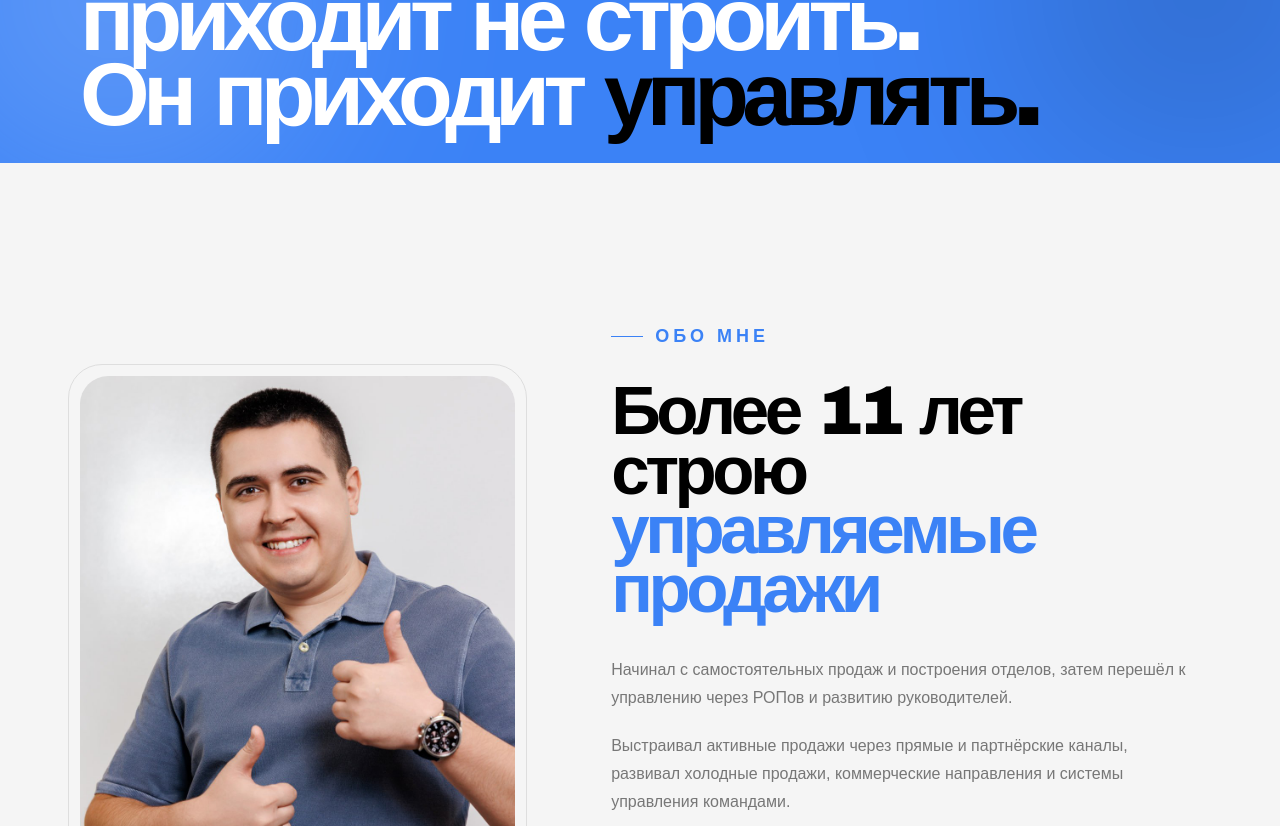
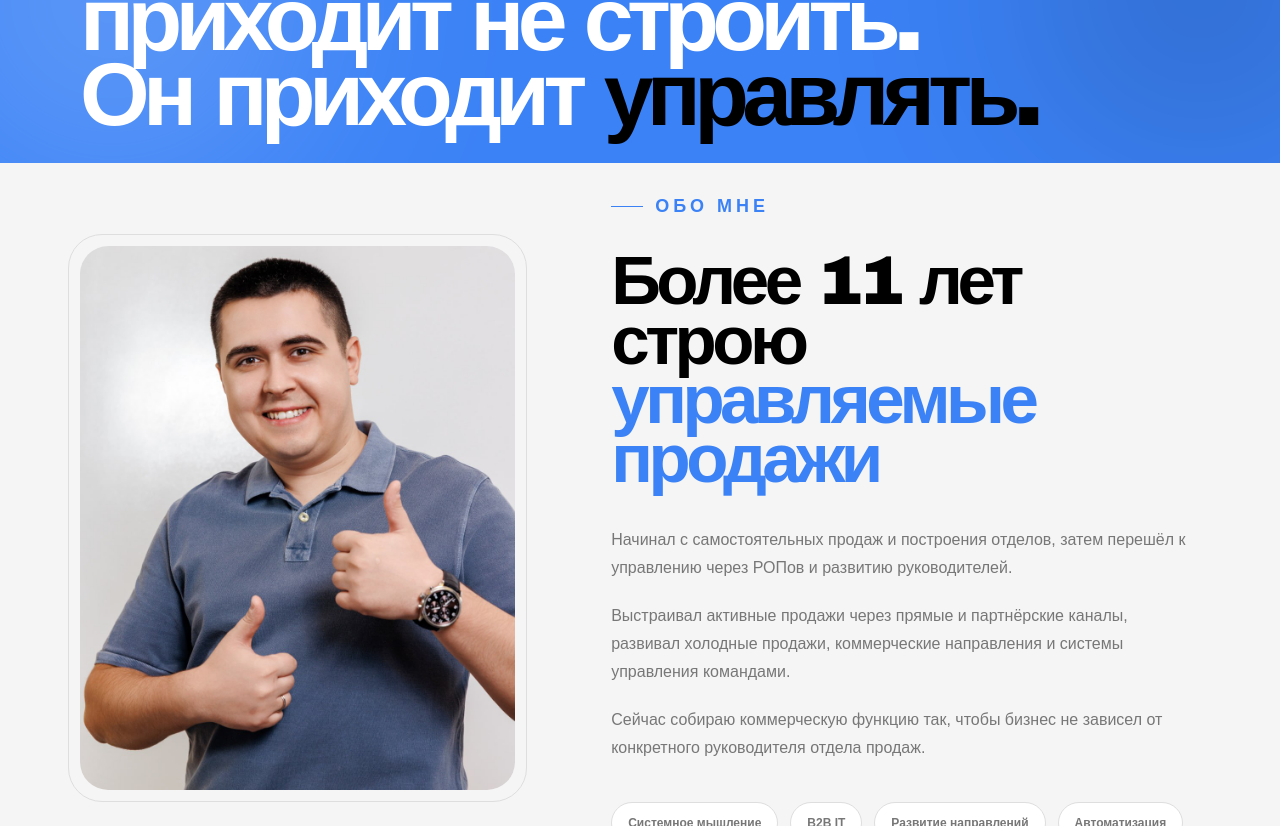
Before and after one commit to d92da/salesunit, a Next.js app: page / in a window 1280 px wide. Shown: the part 6294-7120 px from the top of the page. Built offline with nearby package versions, Linux system fonts and the light colour scheme.

Commit message:
Update About.tsx

```diff
--- a/app/components/About.tsx
+++ b/app/components/About.tsx
@@ -1,7 +1,7 @@
 import Image from "next/image";
 
 import SectionLabel from "../ui/SectionLabel";
-import { sectionContainer, sectionPadding } from "../ui/styles";
+import { sectionContainer } from "../ui/styles";
 
 import { home } from "../../data/home";
 
@@ -11,11 +11,10 @@ export default function About() {
   return (
     <section
       id="about"
-      className={`bg-[#f5f5f5] text-black ${sectionPadding}`}
+      className="bg-[#f5f5f5] py-[30px] text-black"
     >
       <div className={sectionContainer}>
         <div className="grid min-w-0 gap-14 lg:grid-cols-[0.85fr_1.15fr] lg:items-center lg:gap-24">
-
           <div className="relative mx-auto w-full max-w-[500px]">
             <div className="absolute -inset-3 rounded-[34px] border border-[#dedede]" />
 
@@ -59,7 +58,6 @@ export default function About() {
               ))}
             </div>
           </div>
-
         </div>
       </div>
     </section>
```
